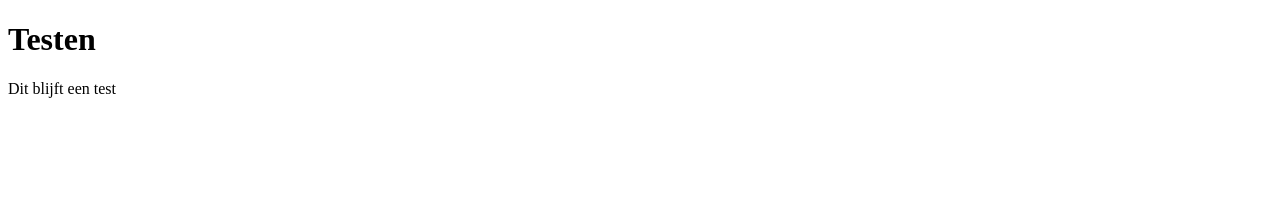
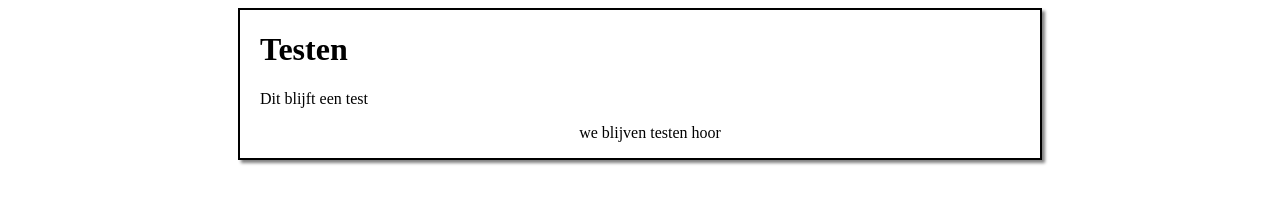
Before and after one commit to TomVanOuytsel/voorbeeldRepo, a plain HTML site: page index.html in a window 1280 px wide. Drawn offline with Linux system fonts and the light colour scheme.

Commit message:
HTML verder afgemaakt, en begonnen aan de basisCSS

```diff
--- a/css/stijl.css
+++ b/css/stijl.css
@@ -0,0 +1,19 @@
+div {
+    width: 800px;
+    border: 2px solid black;
+    box-shadow: 3px 3px 3px gray;
+    margin: auto;
+
+}
+
+h1, p {
+    margin-left: 20px;
+}
+
+.p2 {
+    text-align: center;
+}
+
+h1 {
+    font-weight: bold;
+}
--- a/index.html
+++ b/index.html
@@ -5,12 +5,14 @@
     <meta name="viewport"
           content="width=device-width, user-scalable=yes, initial-scale=1.0">
     <meta http-equiv="X-UA-Compatible" content="ie=edge">
+    <link rel="stylesheet" href="css/stijl.css">
     <title>Document</title>
 </head>
 <body>
     <div>
         <h1>Testen</h1>
         <p>Dit blijft een test</p>
+        <p class="p2">we blijven testen hoor</p>
     </div>
 </body>
 </html>
```
